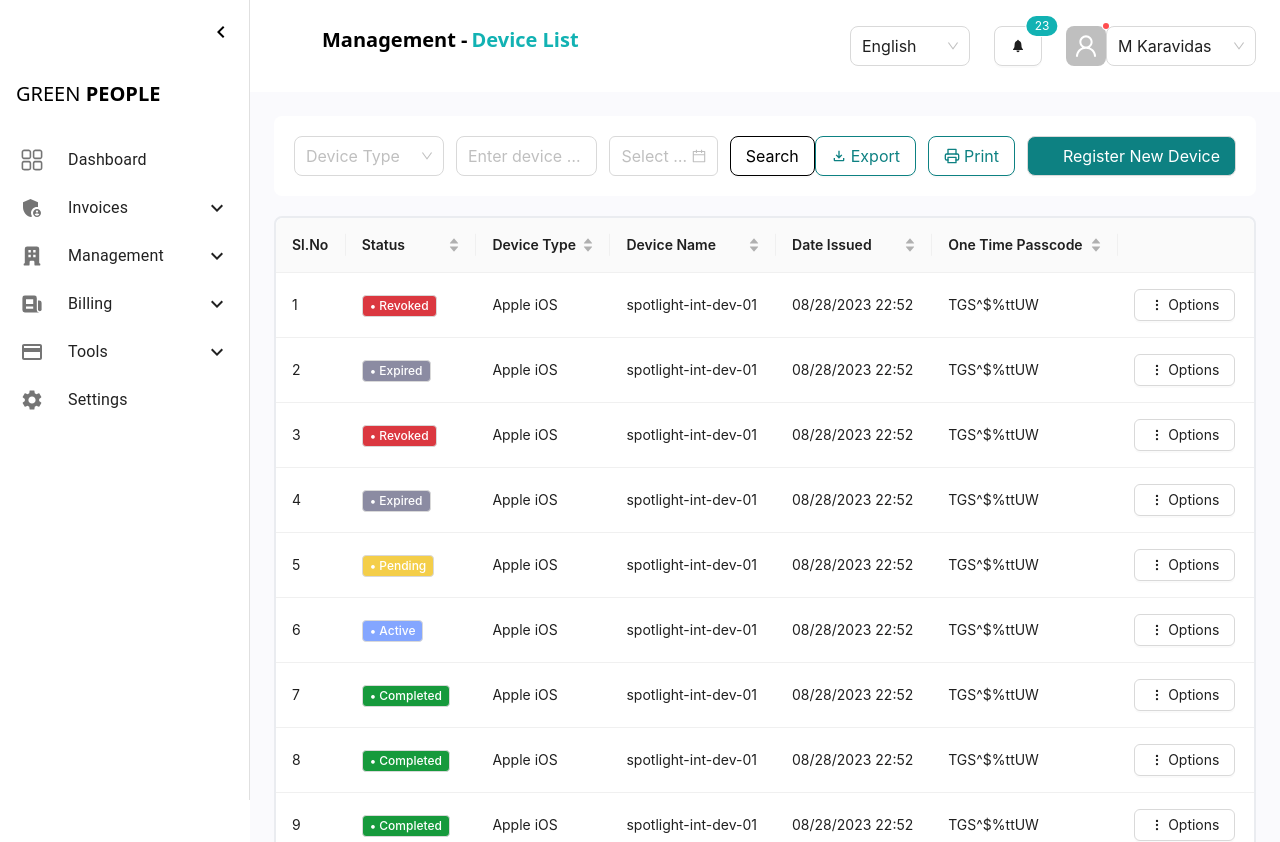
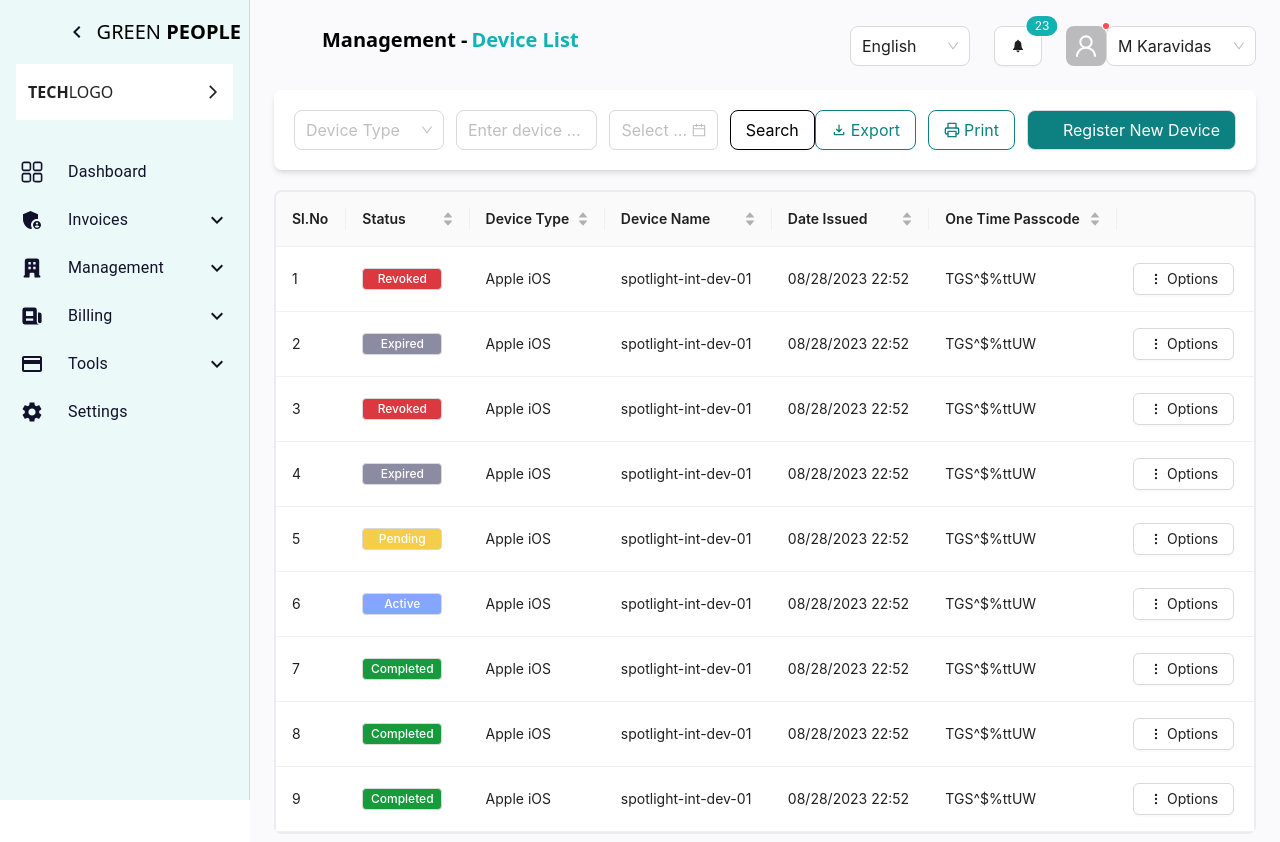
Before and after one commit to mohdsaabith/Oxinus-Holdings, a Next.js app: page / in a window 1280 px wide. Shown: the top 842 px of the page. Built offline with nearby package versions, Linux system fonts and the light colour scheme; some icons are missing.

Commit message:
3rd commit

```diff
--- a/components/CustomTab/index.tsx
+++ b/components/CustomTab/index.tsx
@@ -1,11 +1,25 @@
 import React from "react";
-import { Select, Button, Input, DatePicker } from "antd";
+import { Select, Button, Input, DatePicker, Modal, Breadcrumb } from "antd";
 import type { DatePickerProps } from "antd";
 import { MdOutlineFileDownload } from "react-icons/md";
 import { LuPrinter } from "react-icons/lu";
 import { FaPlus } from "react-icons/fa6";
 
-export default function index() {
+export default function Index() {
+  const [isModalOpen, setIsModalOpen] = React.useState(false);
+
+  const showModal = () => {
+    setIsModalOpen(true);
+  };
+
+  const handleOk = () => {
+    setIsModalOpen(false);
+  };
+
+  const handleCancel = () => {
+    setIsModalOpen(false);
+  };
+
   const handleChange = (value: string) => {
     console.log(`selected ${value}`);
   };
@@ -15,7 +29,7 @@ export default function index() {
   };
 
   return (
-    <div className="bg-white mb-5 rounded-[8px] p-5">
+    <div className="bg-white mb-5 rounded-[8px] p-5 shadow-md">
       <div className="flex justify-between items-center">
         <div className="flex justify-center items-center gap-3">
           <div>
@@ -65,11 +79,98 @@ export default function index() {
           </div>
           <div>
             <Button
+              onClick={showModal}
               size="large"
               className="flex justify-center items-center bg-[#0D8182] text-white gap-1"
             >
               <FaPlus /> Register New Device
             </Button>
+
+            <Modal
+              footer={false}
+              title={
+                <>
+                  Register New Device
+                  <div className="text-[#8B8BA2] text-[11px] font-normal">
+                    We will sent a verification code to the email address.
+                  </div>
+                </>
+              }
+              open={isModalOpen}
+              onOk={handleOk}
+              onCancel={handleCancel}
+            >
+              <Breadcrumb
+                separator="->"
+                items={[
+                  {
+                    title: "1. Device Details",
+                  },
+                  {
+                    title: "2. Generate Key Pairs",
+                    href: "",
+                  },
+                  {
+                    title: "3. Download Key Pairs",
+                    href: "",
+                  },
+                ]}
+              />
+
+              <div className="h-[25rem] flex flex-col justify-between">
+                <div className="grid grid-cols-3 gap-4 mt-5">
+                  <div>
+                    <div className="text-[11px] mb-1 text-[#8B8BA2]">
+                      Device Type<span className="text-[#DB3840]">*</span>
+                    </div>
+                    <Select
+                      size="middle"
+                      placeholder="Device Type"
+                      defaultValue={"appleiOS"}
+                      className="w-full"
+                      onChange={handleChange}
+                      options={[
+                        { value: "appleiOS", label: "Apple iOS" },
+                        { value: "andriod", label: "Android" },
+                      ]}
+                    />
+                  </div>
+
+                  <div className="col-span-2">
+                    <div className="text-[11px] mb-1 text-[#8B8BA2]">
+                      Device Name<span className="text-[#DB3840]">*</span>
+                    </div>
+                    <Input size="middle" value="spotlight-device-ap" />
+                  </div>
+
+                  <div className="col-span-3">
+                    <div className="text-[11px] mb-1 text-[#8B8BA2]">
+                      Serial No
+                    </div>
+                    <Input
+                      size="middle"
+                      value="ABC1234XYZ5678PQR90122384723984798243A"
+                    />
+                  </div>
+                </div>
+                <div className="flex justify-between items-center mt-3 pb-0">
+                  <Button
+                    size="large"
+                    className="text-red-800 border border-red-800  flex justify-center items-center"
+                  >
+                    *Cancel
+                  </Button>
+
+                  <Button
+                    onClick={showModal}
+                    size="large"
+                    className="flex justify-center items-center bg-[#0D8182] text-white gap-1"
+                  >
+                    Generate Key Pairs
+                  </Button>
+                </div>
+              </div>
+            </Modal>
           </div>
         </div>
       </div>
--- a/components/Layout/Sidebar.tsx
+++ b/components/Layout/Sidebar.tsx
@@ -18,7 +18,7 @@ import { Select, Button, Avatar, Badge } from "antd";
 import { UserOutlined } from "@ant-design/icons";
 import { MdPayment } from "react-icons/md";
 import { FaUserShield } from "react-icons/fa6";
-
+import { MdOutlineArrowForwardIos } from "react-icons/md";
 import { HiNewspaper, HiOfficeBuilding } from "react-icons/hi";
 import { IoIosNotifications } from "react-icons/io";
 
@@ -78,7 +78,7 @@ const data: any = [
       {
         title: "Devices",
         icon: <TbCircle className="text-xs" />,
-        link: "/master/tenant-master",
+        link: "/",
       },
       {
         title: "Users & Roles",
@@ -235,14 +235,19 @@ export default function MiniDrawer({ children }: any) {
   };
 
   return (
-    <Box sx={{ display: "flex", color: "#ECF9F9" }}>
-      <Drawer variant="permanent" open={open}>
-        <DrawerHeader className=" ">
-          <div className="flex items-center">
+    <Box sx={{ display: "flex", color: "#FAFAFD" }}>
+      <Drawer variant="permanent" open={open} className="p-[1rem]">
+        <DrawerHeader className={open ? `flex justify-start items-center` : ``}>
+          <div className=" ">
             {open ? (
-              <IconButton onClick={handleDrawerClose}>
-                <ChevronLeftIcon className="text-black" />
-              </IconButton>
+              <div className="flex justify-start items-center">
+                <IconButton onClick={handleDrawerClose}>
+                  <ChevronLeftIcon className="text-black" />
+                </IconButton>
+                <p className="text-xl font-medium text-black">
+                  GREEN <span className="font-bold">PEOPLE</span>
+                </p>
+              </div>
             ) : (
               <IconButton
                 aria-label="open drawer"
@@ -259,11 +264,13 @@ export default function MiniDrawer({ children }: any) {
           </div>
         </DrawerHeader>
         {open ? (
-          <div className="ml-4 mb-5">
-            <div className="w-[100px] h-[16px] bg-primary "></div>
-            <p className="text-xl font-medium text-black">
-              GREEN <span className="font-bold">PEOPLE</span>
-            </p>
+          <div className="mx-4 mb-5 ">
+            <div className="w-full h-[3.5rem] bg-white flex justify-between items-center px-[12px] ">
+              <div>
+                <span className="font-bold">TECH</span>LOGO
+              </div>
+              <MdOutlineArrowForwardIos className="" />
+            </div>
           </div>
         ) : null}
 
@@ -331,7 +338,7 @@ export default function MiniDrawer({ children }: any) {
                                   option.link === router.pathname ? true : false
                                 }
                               >
-                                <ListItemIcon>{option.icon}</ListItemIcon>
+                                {/* <ListItemIcon>{option.icon}</ListItemIcon> */}
                                 <ListItemText primary={option.title} />
                               </ListItemButton>
                             </List>
@@ -391,9 +398,9 @@ export default function MiniDrawer({ children }: any) {
           </button>
         )}
       </Drawer>
-      <div className="w-full ">
-        <div className="flex bg-[#FAFAFD] justify-between items-center mx-6">
-          <div className="flex justify-between w-full bg-white py-[26px]">
+      <div className="w-full bg-[#FAFAFD]">
+        <div className="flex  justify-between items-center mx-6">
+          <div className="flex justify-between bg-[#FAFAFD] w-full  pt-[26px]">
             <div className="ml-6">
               <div className="text-xl text-black font-semibold flex justify-center items-center gap-1">
                 <FaUserShield className="text-[#12B2B3] " /> Management -{" "}
@@ -418,7 +425,7 @@ export default function MiniDrawer({ children }: any) {
 
               <div>
                 <Badge count={23} color="#12B2B3">
-                  <Button size="large">
+                  <Button size="large" className="">
                     <IoIosNotifications />
                   </Button>
                 </Badge>
--- a/pages/_app.tsx
+++ b/pages/_app.tsx
@@ -1,14 +1,19 @@
 import "@/styles/globals.css";
+import muiTheme from "@/styles/theme";
 import type { AppProps } from "next/app";
 import { StrictMode } from "react";
 import { MenuOpenProvider } from "@/components/context/menuOpenContext";
+import { ThemeProvider, createTheme } from "@mui/material/styles";
 
 export default function App({ Component, pageProps }: AppProps) {
+  let theme = createTheme(muiTheme);
   return (
     <StrictMode>
-      <MenuOpenProvider>
-        <Component {...pageProps} />
-      </MenuOpenProvider>
+      <ThemeProvider theme={theme}>
+        <MenuOpenProvider>
+          <Component {...pageProps} />
+        </MenuOpenProvider>
+      </ThemeProvider>
     </StrictMode>
   );
 }
--- a/pages/index.tsx
+++ b/pages/index.tsx
@@ -77,8 +77,12 @@ export default function Home() {
           fontWeight: 500,
         };
         return (
-          <Tag style={tagStyle} key={status}>
-            &#8226; {status}
+          <Tag
+            style={tagStyle}
+            key={status}
+            className="w-[5rem] flex justify-center items-center"
+          >
+            {status}
           </Tag>
         );
       },
--- a/styles/theme.tsx
+++ b/styles/theme.tsx
@@ -16,32 +16,32 @@ const muiTheme = {
           ".MuiPaper-root": {
             background: "#ECF9F9",
             borderColor: "#FFFFF",
-
             ".MuiListItemText-root": {
-              color: "#ECF9F9",
+              color: "#12112C",
               ".MuiTypography-root ": {
                 fontWeight: 400,
-                color: "#A0A9AF",
+                color: "#12112C",
               },
             },
 
             ".MuiListItemIcon-root, .MuiSvgIcon-root": {
-              color: "#A0A9AF",
+              color: "#12112C",
             },
             ".MuiListItemIcon-root": {
               minWidth: 20,
             },
             ".Mui-selected": {
-              backgroundColor: "#ECF9F9",
+              backgroundColor: "#12B2B3",
+              color: "#FFFFFF",
               marginLeft: 16,
               marginRight: 16,
               borderRadius: 4,
 
               ".MuiTypography-root": {
-                color: Colors.white,
+                color: "#FFFFFF",
               },
               ".MuiListItemIcon-root, .MuiSvgIcon-root": {
-                color: Colors.white,
+                color: "#FFFFFF",
               },
             },
           },
@@ -60,13 +60,13 @@ const muiTheme = {
           },
           ".Mui-selected": {
             ".MuiSvgIcon-root": {
-              color: Colors.primary,
+              color: "#FFFFFF",
             },
             ".MuiListItemText-root ": {
-              color: Colors.primary,
+              color: "#FFFFFF",
             },
             ".MuiTypography-root": {
-              color: Colors.primary,
+              color: "#FFFFFF",
             },
           },
         },
```
Also changed, not shown: styles/constant.tsx (added, +42 -0 lines), styles/type.tsx (added, +7 -0 lines).
